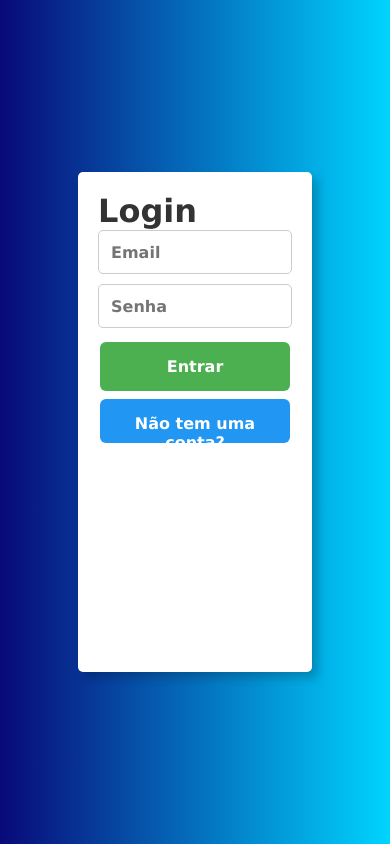
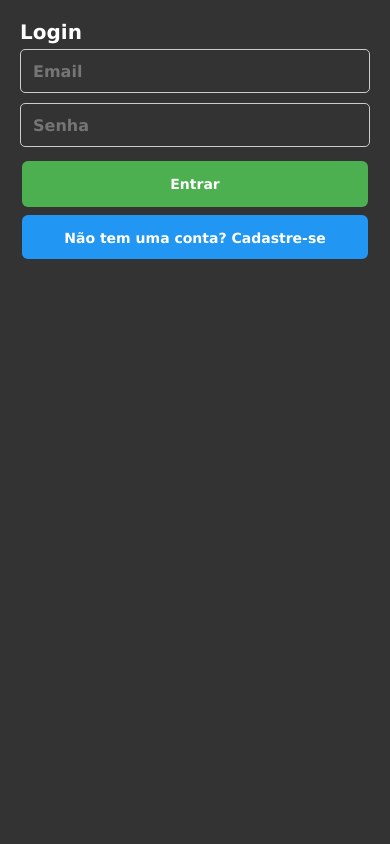
Before and after one commit to RyanGualberto/todo-bxnerd, a React (Create React App) app in the folder todo-web/: page / in a window 390 px wide. Built offline with nearby package versions, Linux system fonts and the light colour scheme.

Commit message:
finish functional on reacct native

```diff
--- a/todo-web/src/styles/config.css
+++ b/todo-web/src/styles/config.css
@@ -4,11 +4,26 @@
   box-sizing: border-box;
   font-family: "Lucida Sans", "Lucida Sans Regular", "Lucida Grande",
     "Lucida Sans Unicode", Geneva, Verdana, sans-serif;
-  color: #333;
+  color: #fff;
 }
 
 .loading {
   animation: spin 1s linear infinite;
+}
+
+p {
+  color: #ffffff99;
+}
+
+@media (max-width: 768px) {
+  h1 {
+    font-size: 20px;
+    margin-bottom: 5px;
+  }
+
+  p {
+    font-size: 14px;
+  }
 }
 
 @keyframes spin {
--- a/todo-web/src/styles/index.styles.js
+++ b/todo-web/src/styles/index.styles.js
@@ -19,19 +19,26 @@ const ModalContainer = styled.div`
   display: flex;
   flex-direction: column;
   position: relative;
-  background-color: #ffff;
+  background-color: #333;
   border-radius: 5px;
   padding: 20px;
   width: 60vw;
   height: 500px;
   box-shadow: 6px 6px 10px 0 rgba(0, 0, 0, 0.2);
+
+  @media (max-width: 768px) {
+    width: 100vw;
+    height: 100vh;
+    border-radius: 0;
+  }
 `;
 
 const Input = styled.input`
   font-weight: 700;
   font-size: 16px;
-  color: #333;
+  color: #fff;
   flex: 1;
+  background-color: transparent;
   max-height: 44px;
   border: 1px solid #ccc;
   border-radius: 5px;
@@ -52,6 +59,21 @@ const ButtonPrimary = styled.button`
   border-radius: 6px;
   margin: 4px 2px;
   cursor: pointer;
+  transition: 0.3s;
+
+  &:hover {
+    background-color: #3e8e41;
+  }
+
+  &:active {
+    background-color: #3e8e41;
+    box-shadow: 0 5px #666;
+    transform: translateY(4px);
+  }
+
+  @media (max-width: 768px) {
+    font-size: 14px;
+  }
 `;
 
 const ButtonSecondary = styled.button`
@@ -68,6 +90,26 @@ const ButtonSecondary = styled.button`
   margin: 4px 2px;
   cursor: pointer;
   max-height: 44px;
+  transition: 0.3s;
+
+  &:hover {
+    background-color: #0b7dda;
+  }
+
+  &:active {
+    background-color: #0b7dda;
+    box-shadow: 0 5px #666;
+    transform: translateY(4px);
+  }
+
+  &:disabled {
+    background-color: #2196f350;
+    cursor: not-allowed;
+  }
+
+  @media (max-width: 768px) {
+    font-size: 14px;
+  }
 `;
 
 const ButtonDelete = styled.button`
@@ -84,6 +126,26 @@ const ButtonDelete = styled.button`
   margin: 4px 2px;
   cursor: pointer;
   max-height: 44px;
+  transition: 0.3s;
+
+  &:hover {
+    background-color: #ba000d;
+  }
+
+  &:active {
+    background-color: #ba000d;
+    box-shadow: 0 5px #666;
+    transform: translateY(4px);
+  }
+
+  &:disabled {
+    background-color: #f4433650;
+    cursor: not-allowed;
+  }
+
+  @media (max-width: 768px) {
+    font-size: 14px;
+  }
 `;
 const SearchContainer = styled.form`
   display: flex;
@@ -104,9 +166,10 @@ const SearchInput = styled.input`
   max-height: 60px;
   padding-left: 5px;
   font-size: 16px;
-  color: #333;
+  color: #fff;
   font-weight: 700;
   border: none;
+  background-color: transparent;
 `;
 
 const SearchButton = styled.button`
@@ -179,7 +242,7 @@ const ProfileInfoContainer = styled.div`
   align-items: center;
   justify-content: space-between;
   width: 100%;
-  color: #333;
+  color: #fff;
   margin-bottom: 10px;
 `;
 
@@ -189,7 +252,7 @@ const TodoContainer = styled.div`
   padding: 10px;
   justify-content: center;
   flex: 1;
-  border: 1px solid #333;
+  border: 1px solid #fff;
   border-radius: 6px;
   max-height: 70px;
   margin: 10px 0;
@@ -198,7 +261,11 @@ const TodoContainer = styled.div`
 const TodoTitle = styled.label`
   font-size: 18px;
   font-weight: 600;
-  color: #333;
+  color: #fff;
+
+  @media (max-width: 768px) {
+    font-size: 16px;
+  }
 `;
 
 const MainContent = styled.div`
```
